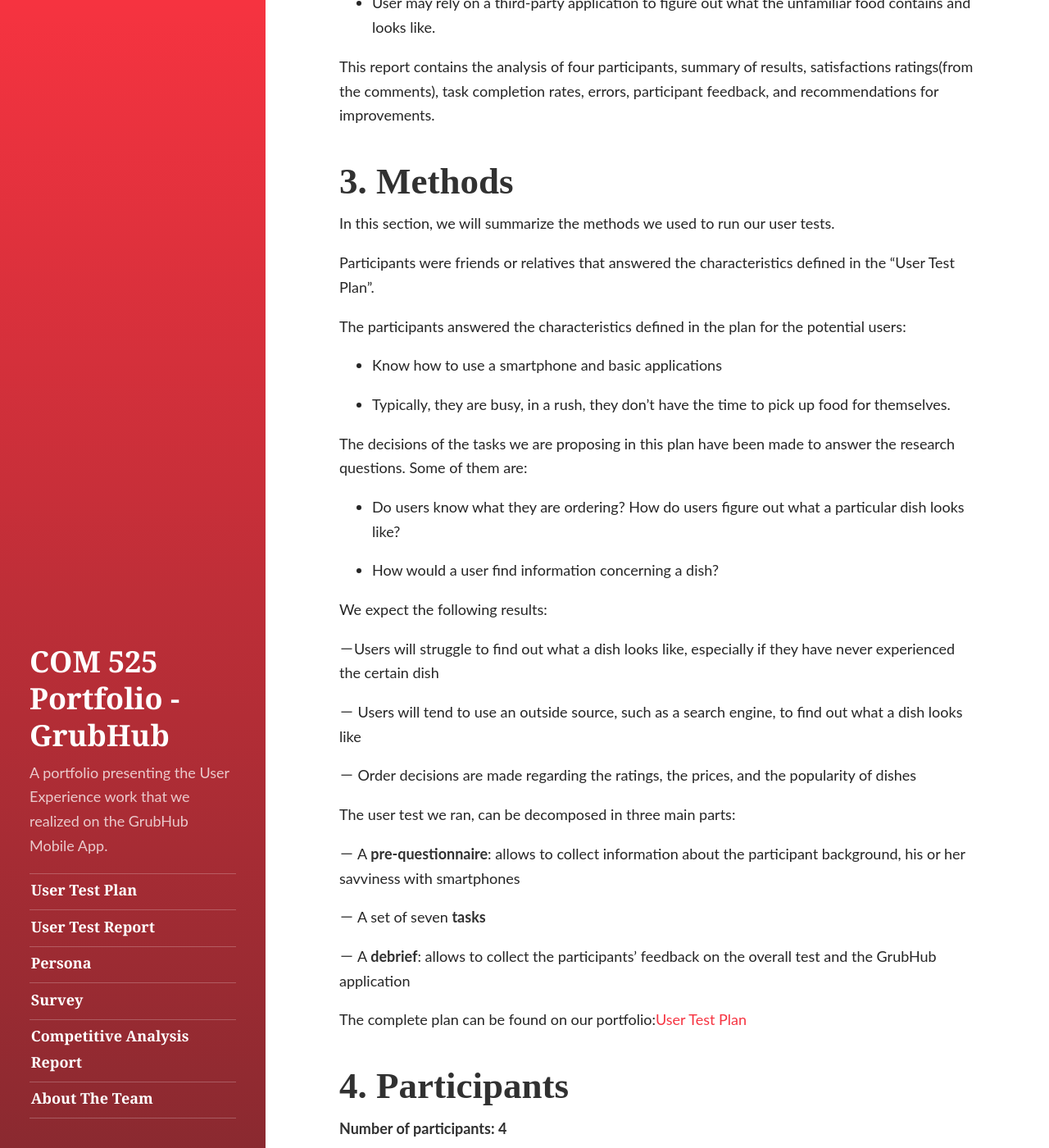
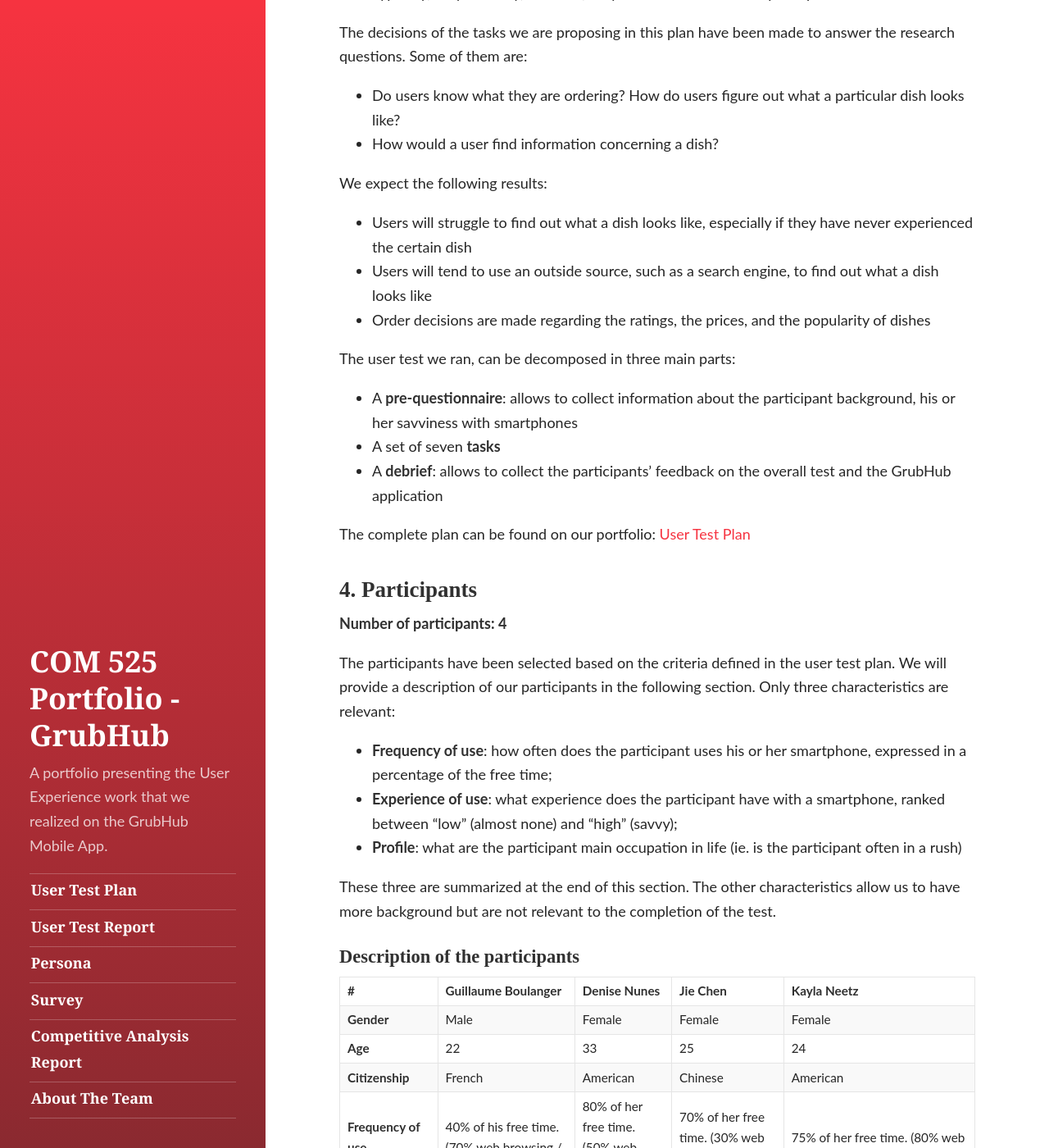
Before and after one commit to florian-wahl/com525portfolio, a Jekyll site: the page built from user-test-report.md, in a window 1280 px wide and 1400 px high, scrolled down 2282 px. Shown: the whole window at 82% size. Built offline with Jekyll 4.4.1, drawn with Linux system fonts in a browser that asks for light colours; some of the changed text lies outside the part shown.

Commit message:
update user test report

```diff
--- a/user-test-report.md
+++ b/user-test-report.md
@@ -3,20 +3,11 @@
 title: User Test Report
 weight: 2
 ---
-Your user test plan is due **Wednesday, Feb 22** _before class_.
-
-<center>
-
-<h1> GrubHub User Test Report </h1>
-<br>
-<h2> Qi Zhang, Jason Hedlund, Tracy Francis, and Florian Wahl </h2>
-<br>
-<h3> 02/22/2017 </h3>
----
-</center>
+Your user test report was due **Wednesday Feb 22, 2017**.
 
 
-# Table of Contents
+
+## Table of Contents
 1. [Introduction / About this report](#1)
 2. [Executive Summary](#2)
 3. [Methods](#3)
@@ -31,18 +22,18 @@
 7. [Conclusion](#7)
 
 
-# 1. <span id="1">Introduction / About this report</span>
+## 1. <span id="1">Introduction / About this report</span>
 This report focuses on the user testing of the GrubHub mobile application. GrubHub is a Chicago based company, founded in 2004.
 
 
-According to [GrubHub’s website](https://www.grubhub.com/):*“Grubhub is the nation's leading online and mobile food ordering company dedicated to connecting hungry diners with local takeout restaurants. The company’s online and mobile ordering platforms allow diners to order directly from more than 50,000 takeout restaurants in over 1,100 U.S. cities and London. Every order is supported by the company’s 24/7 customer service teams. Grubhub has offices in Chicago, New York and London.”*
+According to [GrubHub’s website](https://www.grubhub.com/): *“Grubhub is the nation's leading online and mobile food ordering company dedicated to connecting hungry diners with local takeout restaurants. The company’s online and mobile ordering platforms allow diners to order directly from more than 50,000 takeout restaurants in over 1,100 U.S. cities and London. Every order is supported by the company’s 24/7 customer service teams. Grubhub has offices in Chicago, New York and London.”*
 
 This mobile application allow users to order food for delivery. The selection of restaurants and food is based on their location. The app offers different filters that help users by narrowing down the selection of available restaurants by their prefered food or cuisine. The users can then place the order directly from his or her smartphone or computer to be delivered.
 
 
 Regarding this report, the first part describes the methods applied to the conducted user test, then we will give a description of our participants and a summary of the relevant characteristics. In the third part, we will provide a summary of the results, overall and by tasks, and give the participants feedback. Finally, we will provide recommendations based on our observations and the results of our individual user tests.
 
-# 2. <span id="2">Executive Summary</span>
+## 2. <span id="2">Executive Summary</span>
 Our group conducted four face-to-face user tests toward GrubHub separately during Feb. 8th to Feb 19th. The purpose of our user tests was to assess the usability of GrubHub, the process of users making orders, and then to retrieve and analyze user experience data. We combined our individual records and data, and then contributed to this final test report towards GrubHub.
 
 Four participants took part in our user tests, and they were asked to finish seven tasks we assigned. Each user test lasted around 45 minutes.
@@ -50,79 +41,62 @@
 In General, most participants quickly learned the basics of how to operate GrubHub in terms of searching for local restaurants, finding certain cuisines, and being able to checkout.
 
 However, the test identified several problems which influenced user experience and decisions they made:
-
 - Users struggle when they don’t know the descriptions and pictures of unfamiliar dishes.
-
 - The review function is not obvious.
-
 - User cannot copy the name of food directly from within the application.
-
 - User may rely on a third-party application to figure out what the unfamiliar food contains and looks like.
 
 This report contains the analysis of four participants, summary of results, satisfactions ratings(from the comments), task completion rates, errors, participant feedback, and recommendations for improvements.
 
-# 3. <span id="3">Methods</span>
+## 3. <span id="3">Methods</span>
 In this section, we will summarize the methods we used to run our user tests.
 
 Participants were friends or relatives that answered the characteristics defined in the “User Test Plan”.
 
 The participants answered the characteristics defined in the plan for the potential users:
-
 - Know how to use a smartphone and basic applications
-
 - Typically, they are busy, in a rush, they don't have the time to pick up food for themselves.
 
 The decisions of the tasks we are proposing in this plan have been made to answer the research questions. Some of them are:
-
 - Do users know what they are ordering? How do users figure out what a particular dish looks like?
-
 - How would a user find information concerning a dish?
 
 We expect the following results:
-
-－Users will struggle to find out what a dish looks like, especially if they have never experienced the certain dish
-
-－ Users will tend to use an outside source, such as a search engine, to find out what a dish looks like
-
-－ Order decisions are made regarding the ratings, the prices, and the popularity of dishes
+- Users will struggle to find out what a dish looks like, especially if they have never experienced the certain dish
+- Users will tend to use an outside source, such as a search engine, to find out what a dish looks like
+- Order decisions are made regarding the ratings, the prices, and the popularity of dishes
 
 The user test we ran, can be decomposed in three main parts:
+- A **pre-questionnaire**: allows to collect information about the participant background, his or her savviness with smartphones
+- A set of seven **tasks**
+- A **debrief**: allows to collect the participants’ feedback on the overall test and the GrubHub application
 
-－ A **pre-questionnaire**: allows to collect information about the participant background, his or her savviness with smartphones
-
-－ A set of seven **tasks**
-
-－ A **debrief**: allows to collect the participants’ feedback on the overall test and the GrubHub application
-
-The complete plan can be found on our portfolio:[User Test Plan](https://florian-wahl.github.io/com525portfolio/user-test-plan/)
+The complete plan can be found on our portfolio: [User Test Plan](https://florian-wahl.github.io/com525portfolio/user-test-plan/)
 
 
-# 4. <span id="4">Participants</span>
+## 4. <span id="4">Participants</span>
 
 **Number of participants: 4**
 
 The participants have been selected based on the criteria defined in the user test plan. We will provide a description of our participants in the following section. Only three characteristics are relevant:
-
 - **Frequency of use**: how often does the participant uses his or her smartphone, expressed in a percentage of the free time;
-
 - **Experience of use**: what experience does the participant have with a smartphone, ranked between “low” (almost none) and “high” (savvy);
-
 - **Profile**: what are the participant main occupation in life (ie. is the participant often in a rush)
 
 These three are summarized at the end of this section. The other characteristics allow us to have more background but are not relevant to the completion of the test.
 
-## Description of the participants
+### Description of the participants
 
 | **#** | **Guillaume Boulanger** | **Denise Nunes** | **Jie Chen** | **Kayla Neetz** |
 | --- | --- | --- | --- | --- |
 | **Gender** | Male | Female | Female | Female |
 | **Age** |  22 | 33 | 25 | 24 |
 | **Citizenship** | French | American | Chinese | American |
-| **Frequency of use**(smartphone) | 40% of his free time. (70% web browsing / 30% apps)| 80% of her free time. (50% web browsing / 50% apps) | 70% of her free time. (30% web browsing / 70% apps) | 75% of her free time. (80% web browsing/ 20% apps) |
+| **Frequency of use** (smartphone) | 40% of his free time. (70% web browsing / 30% apps)| 80% of her free time. (50% web browsing / 50% apps) | 70% of her free time. (30% web browsing / 70% apps) | 75% of her free time. (80% web browsing/ 20% apps) |
 | **Experience of use** | High | High | High | High |
 | **Profile** | IIT graduate student. Co-founder of a startup. Two activities take his majority of time (makes him a good potential users). | Mother of one, versatile nurse that works for Rush hospital. | Graduated in 2015, now a junior product manager, always working overtime | Graduated in 2015 from Columbia College of Missouri in Business Administration and Management, currently a Technical Recruiter at IT Associates, usually works through lunch |
 
-## Summary of the characteristics
+### Summary of the characteristics
 
 | **Description** | **Value** | **Comments** |
 | --- | --- | --- |
@@ -131,14 +105,14 @@
 | **Profile** | "Busy schedule" | Our participants have a busy schedule which makes them appropriate users for this test |
 
 
-# 5. <span id="5">Summary of Results</span>
-## 5.1. <span id="5-1">Overall Task Completion</span>
+## 5. <span id="5">Summary of Results</span>
+### 5.1. <span id="5-1">Overall Task Completion</span>
 
 - No problems searching for familiar dishes
 - Completion of the tasks without any major issues
 - Struggle with searching for a picture of an unfamiliar dish
 
-## 5.2. <span id="5-2">Results by tasks</span>
+### 5.2. <span id="5-2">Results by tasks</span>
 
 Seven (7) tasks were assigned to the participants. Here is a summary of the results by tasks:
 
@@ -201,54 +175,38 @@
 | Kayla | － Explained it was the safest, and cheapest option |
 
 
-## 5.3. <span id="5-3">Errors</span>
+### 5.3. <span id="5-3">Errors</span>
 
 Finding out a more precise description of a particular meal
-
 - Long-press the name of the meal (nothing happens)
-
 - Click on the name of the meal (redirects to the checkout)
 
 
-## 5.4. <span id="5-5">Participants’ Feedback, Likes, Dislikes, & Recommendations</span>
+### 5.4. <span id="5-5">Participants’ Feedback, Likes, Dislikes, & Recommendations</span>
 
 Here are summarized the participants’ likes, dislikes, and recommendations.
 
 Likes:
-
 - User can order a future delivery at specific time.
-
 - Some dishes provide ingredient information and pictures.
 
 Dislikes:
-
 - The UI of the menus
-
 - The review function is not obvious
-
 - Ingredient information and pictures are not unified, some dishes have but some don’t provide.
-
 - User would feel confusing about unfamiliar food when there is no description or picture
-
 - User can’t copy the name of food directly from the application.
-
 - User may rely on a third-party application to figure out what the unfamiliar food contains and looks like.
-
 - Not many options for restaurants locally
-
 - Delivery fee and minimum order charge narrows down food choices
 
 Recommendations
-
 - Add more precise descriptions, with pictures of the meals
-
 - Use tabs instead of a listing for the menus
-
 - Reviews become more obvious and provide updating real pictures.
-
 - Add way to search type of food within or outside the application (Database, Search Engine)
 
-## 5.5. <span id="6">Summary</span>
+### 5.5. <span id="6">Summary</span>
 
 | **Tasks** | **Results** | **Errors/Problems** | **Comments** |
 | --- | --- | --- | --- |
@@ -259,7 +217,7 @@
 | #5 | Users selected without any issues three dishes they were familiar with. | | This task was longer than the other ones. |
 | #6 | Criteria varies from a participant to another (delivery time, price) |  |  |
 
-# 6. <span id="7">Recommendations</span>
+## 6. <span id="7">Recommendations</span>
 
 Based on what we saw, the results of the user test, and the feedback of the participants, our team recommends the following:
 
@@ -271,6 +229,6 @@
 | | Reviews | No pictures are available to “introduce” unfamiliar dishes | **High** | Emphasize the reviews with pictures. Allow users to link a review to a specific dish. |
 | | List | Too much items | **Medium** | Use table instead |
 
-# 7. <span id="8">Conclusion</span>
+## 7. <span id="8">Conclusion</span>
 
 GrubHub provides most basic functions as a food-delivery application and it is not too difficult for users to find the information they need either within in the application or outside via sources such as Google, Yelp, or the restaurant's webpage. However, GrubHub is not outstanding, because in most of our cases it did not leave a strong positive impression on our users being tested which means other users can and will choose other applications to substitute it. Some functions still need improvements, like user confusion over names of unfamiliar dishes, too many options before adding one dish into the shopping cart or overall user information overload, reviews are not easy in all cases to find and read, visual and textual information in the restaurants menus are not always provided where it would be beneficial to the user.
```
